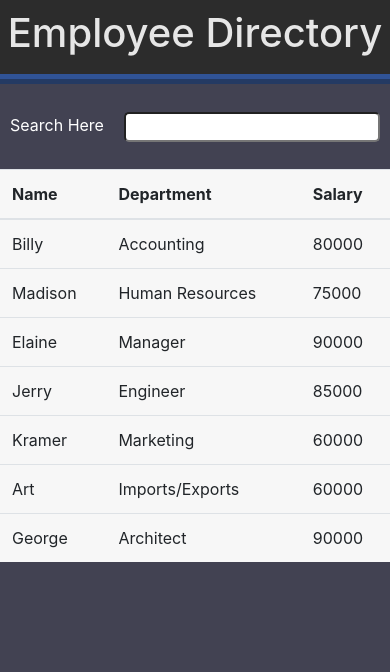
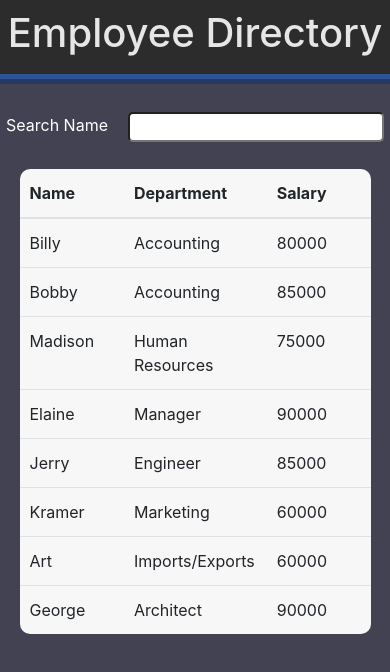
Before and after one commit to wbrink/employee-directory, a React (Create React App) app: page / in a window 390 px wide. Shown: the top 672 px of the page. Built offline with nearby package versions, Linux system fonts and the light colour scheme.

Commit message:
fixed bug where the svg appearing causes the <th> and <td> to shift right and left

```diff
--- a/src/components/EmployeeList/index.js
+++ b/src/components/EmployeeList/index.js
@@ -1,6 +1,7 @@
 import React, {useContext, useState, useEffect} from "react";
 import SearchContext from "../../SearchContext";
 import data from "../../employees.json";
+import "./style.css";
 
 export default function EmployeeList(props) {
 
--- /dev/null
+++ b/src/components/EmployeeList/style.css
@@ -0,0 +1,32 @@
+.table {
+  border-radius: 10px;
+  margin: auto;
+  width: 90%;
+}
+
+/* remove top border on the table so ther isn't straight line over table */
+tr:first-child th {
+  border-top: none;
+}
+
+th {
+  width: 30%;
+  padding-left: 40px !important;
+}
+
+td {
+  width: 30%;
+  padding-left: 40px !important;
+}
+
+@media only screen and (max-width: 500px) {
+  th {
+    width: 30%;
+    padding-left: 10px !important;
+  }
+
+  td {
+    width: 30%;
+    padding-left: 10px !important;
+  }
+}
--- a/src/components/Search/index.js
+++ b/src/components/Search/index.js
@@ -13,7 +13,7 @@ export default function Search(props) {
 
   return (
     <div className="form">
-      <label htmlFor="search">Search Here</label>
+      <label htmlFor="search">Search Name</label>
       <input type="text" id="search" onChange={handleChange}/>
     </div>
 
--- a/src/employees.json
+++ b/src/employees.json
@@ -3,6 +3,11 @@
     "name": "Billy",
     "department": "Accounting",
     "salary": 80000
+  },
+  {
+    "name": "Bobby",
+    "department": "Accounting",
+    "salary": 85000
   },
   {
     "name": "Madison",
```
